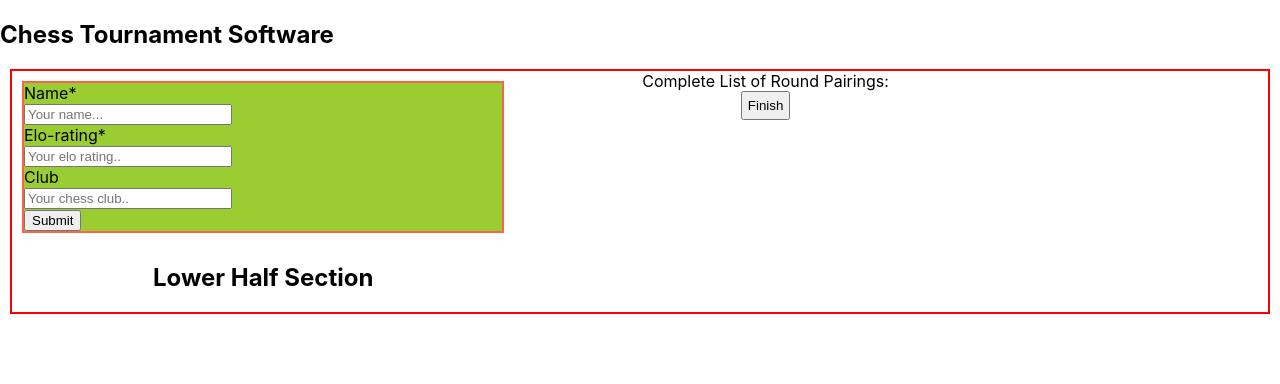
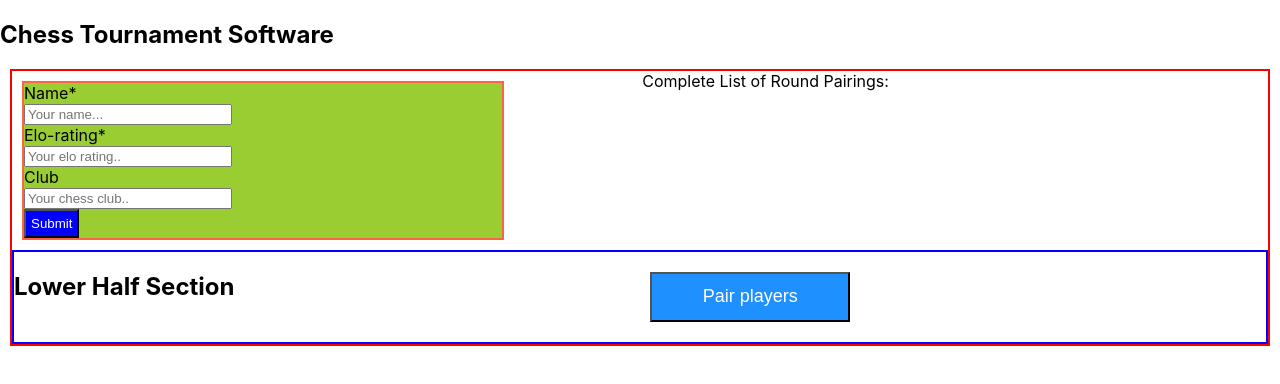
Before and after one commit to tesJS/chesstournament-app, a React (Create React App) app: page / in a window 1280 px wide. Shown: the top 384 px of the page. Built offline with nearby package versions, Linux system fonts and the light colour scheme; the HTML template or start-up script is replaced by a standard one.

Commit message:
I added some functionalities

```diff
--- a/src/App.css
+++ b/src/App.css
@@ -6,26 +6,14 @@
   border: 2px solid red;
 }
 
-form .App-logo {
-  height: 40vmin;
-  pointer-events: none;
+.lowerHalf {
+  grid-column: 1 / span 3;
+  display: flex;
+  flex-direction: row;
+  border: 2px solid blue;
 }
-
-@media (prefers-reduced-motion: no-preference) {
-  .App-logo {
-    animation: App-logo-spin infinite 20s linear;
-  }
-}
-
-.App-header {
-  background-color: #282c34;
-  min-height: 100vh;
-  display: flex;
-  flex-direction: column;
-  align-items: center;
-  justify-content: center;
-  font-size: calc(10px + 2vmin);
-  color: white;
+.pairButton {
+  margin: 20px auto 20px auto;
 }
 
 .App-link {
--- a/src/App.jsx
+++ b/src/App.jsx
@@ -6,19 +6,23 @@ import Pairings from './Pairings';
 import styled from 'styled-components';
 
 const StyledInput = styled.input`
-  width: auto;
+  width: 200px;
+  height: 50px;
+  background-color: dodgerblue;
+  color: white;
   right: 0px;
   padding: 5px;
+  font-size: large;
 `;
 
 class App extends Component {
   constructor(props) {
     super(props);
-    this.state = { players: [], newPlayer: false };
+    this.state = { players: [], pairedButton: false };
   }
 
   playRound() {
-    const Player = function (name, elo, club, score) {
+    const Player = function (name, elo, club, score, opponent) {
       name = this.name;
       elo = this.elo;
       club = this.club;
@@ -27,7 +31,6 @@ class App extends Component {
     const counter = 0;
     const temp = [...this.state.players];
     const players = temp.map(el => new Player(el.name, el.elo, el.club));
-    console.log(players);
   }
 
   DOMstrings = {
@@ -51,7 +54,7 @@ class App extends Component {
 
     if (inputName.value !== '' && inputElo.value !== '') {
       newState.players.push(player);
-      newState.newPlayer = true;
+      newState.pairedButton = false;
 
       inputName.value = '';
       inputElo.value = '';
@@ -61,12 +64,31 @@ class App extends Component {
       window.alert("Player's name and elo-rating are required!");
     }
   }
+  pairedHandler() {
+    let newState = { ...this.state };
+    newState.pairedButton = true;
+    this.setState(newState);
+  }
 
   render() {
+    let pairedList = [];
+    if (this.state.pairedButton) {
+      let player1 = [];
+      let player2 = [];
+      this.state.players.forEach((el, ind) => {
+        if (ind % 2 == 0) player1.push(el);
+        else player2.push(el);
+      });
+      console.log(player1, player2);
+
+      for (var i = 0; i < player1.length; i++)
+        pairedList.push(
+          <Pairings alt1={player1[i].name} alt2={player2[i].name}></Pairings>
+        );
+    }
+
     console.log(this.state);
-    let paired = this.state.players.map(el => {
-      return <Pairings player1={el.name} player2={el.name}></Pairings>;
-    });
+
     let listPlayers = this.state.players.map((el, ind) => {
       return (
         <div key={ind}>
@@ -86,12 +108,22 @@ class App extends Component {
           </div>
           <div>
             Complete List of Round Pairings: <br></br>
-            {paired}
-            <StyledInput type='button' value='Finish'></StyledInput>
+            {pairedList}
           </div>
           <div> {listPlayers} </div>
-          <div>
-            <h2>Lower Half Section</h2>
+          <div className='lowerHalf'>
+            <div>
+              <h2>Lower Half Section</h2>{' '}
+            </div>
+
+            <div className='pairButton'>
+              {' '}
+              <StyledInput
+                onClick={this.pairedHandler.bind(this)}
+                type='button'
+                value='Pair players'
+              ></StyledInput>{' '}
+            </div>
           </div>
         </div>
       </div>
--- a/src/Form.jsx
+++ b/src/Form.jsx
@@ -5,6 +5,10 @@ import styled from 'styled-components';
 const Form = props => {
   const StyledInput = styled.input`
     width: auto;
+    background-color: blue;
+    color: white;
+    right: 0px;
+    padding: 5px;
   `;
   let DOMstrings = {
     inputName: '#name',
--- a/src/Pairings.jsx
+++ b/src/Pairings.jsx
@@ -5,21 +5,24 @@ import styled from 'styled-components';
 
 const Pairings = props => {
   return (
-    <div className='container1'>
+    //<div className='container1'>
     <div>
       <label className='item1' htmlFor='result'>
-          {props.player1}
+        {props.alt1}
       </label>
       <select className='item2' name='result' id='result'>
+        <option value='default' selected='selected'>
+          vs.
+        </option>
         <option value='win'>win</option>
         <option value='draw'>draw</option>
         <option value='lose'>lose</option>
       </select>
       <label className='item3' htmlFor='result'>
-          {props.player2}
+        {props.alt2}
       </label>
     </div>
-    </div>
+    // </div>
   );
 };
 export default Pairings;
--- /dev/null
+++ b/src/Player.js
@@ -0,0 +1,6 @@
+export default class Player {
+  constructor() {}
+  get score() {
+    return;
+  }
+}
```
Lines whose indentation alone changed are shown as unchanged.
